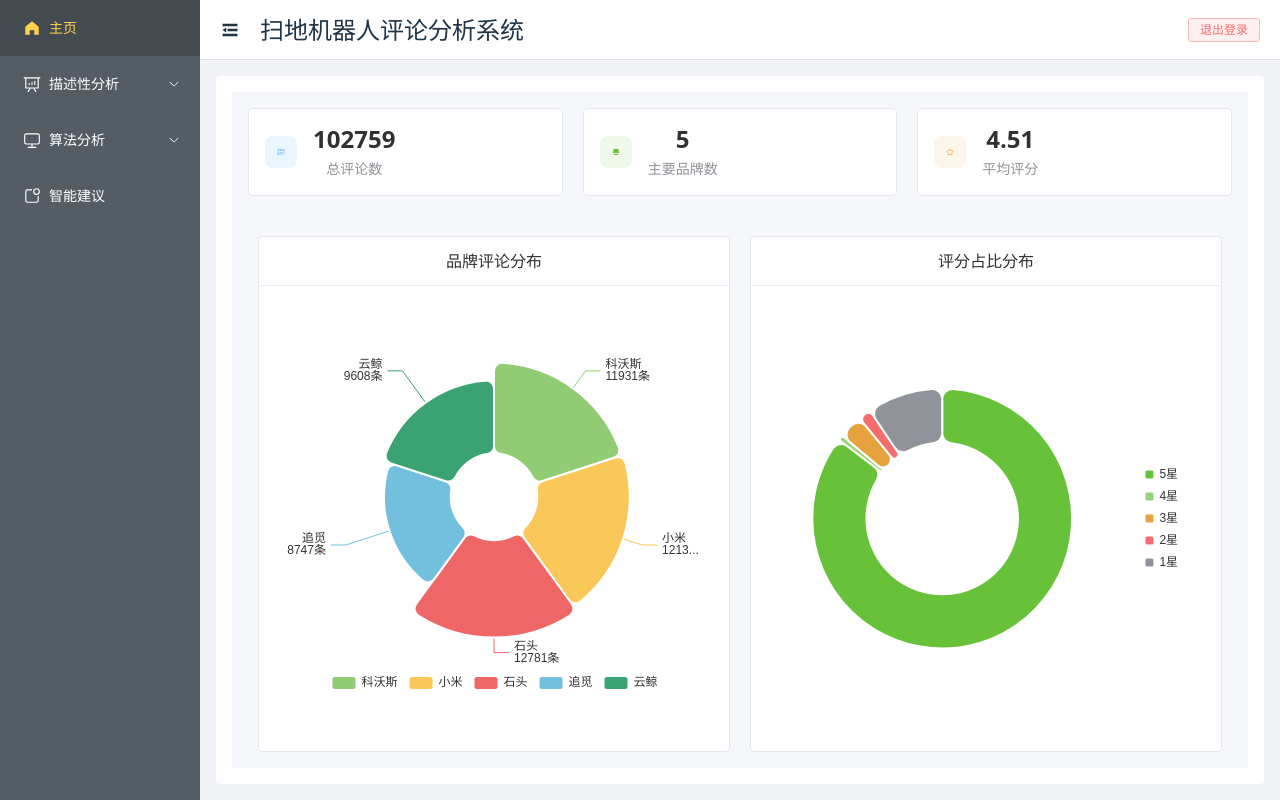
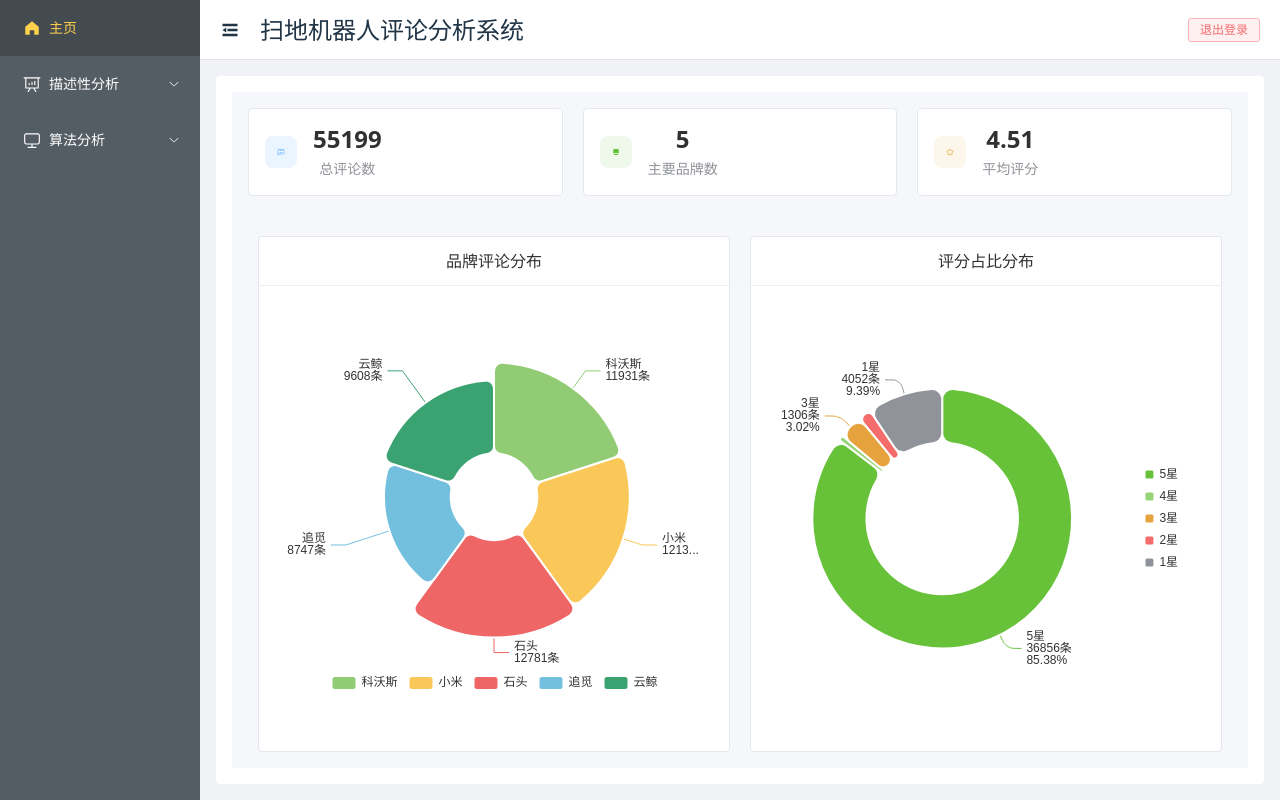
Before and after one commit to ailuete-JX/commentv_system, a Vue app: page / in a window 1280 px wide. Built offline with nearby package versions, Linux system fonts and the light colour scheme; sample sign-in values are in the browser's storage.

Commit message:
文字修改提交

```diff
--- a/src/App.vue
+++ b/src/App.vue
@@ -16,11 +16,9 @@
     '/topics': '2-2',
     '/analysis/product': '2-3',
     '/geographic': '2-4',
-    '/emotion': '2-5',
-    '/analysis/comments': '2-6',
+    '/emotion': '2-5',    '/analysis/comments': '2-6',
     '/algorithm/sentiment-model': '3-1',
-    '/algorithm/clustering': '3-2',
-    '/suggestions': '4'
+    '/algorithm/clustering': '3-2'
   }
   return pathMap[path] || '1'
 }
@@ -30,7 +28,8 @@
 const isCollapse = ref(false)
 const activeIndex = computed(() => getMenuIndexFromPath(route.path))
 
-const handleMenuSelect = (index) => {  switch(index) {
+const handleMenuSelect = (index) => {
+  switch(index) {
     case '1':
       router.push('/')
       break
@@ -57,9 +56,6 @@
       break
     case '3-2':
       router.push('/algorithm/clustering')
-      break
-    case '4':
-      router.push('/suggestions')
       break
   }
 }
@@ -99,9 +95,7 @@
             <el-menu-item index="2-4">地理分布分析</el-menu-item>
             <el-menu-item index="2-5">情感词云图分析</el-menu-item>
             <el-menu-item index="2-6">评论查询</el-menu-item>
-          </el-sub-menu>
-
-          <el-sub-menu index="3">
+          </el-sub-menu>          <el-sub-menu index="3">
             <template #title>
               <el-icon><Monitor /></el-icon>
               <span>算法分析</span>
@@ -109,11 +103,6 @@
             <el-menu-item index="3-1">情感分析模型</el-menu-item>
             <el-menu-item index="3-2">主题聚类分析</el-menu-item>
           </el-sub-menu>
-
-          <el-menu-item index="4">
-            <el-icon><Notification /></el-icon>
-            <template #title>智能建议</template>
-          </el-menu-item>
         </el-menu>
       </el-aside>
 
--- a/src/router/index.js
+++ b/src/router/index.js
@@ -74,17 +74,10 @@
         }
       }
     ]
-  },
-  {
+  },  {
     path: '/algorithm/clustering',
     name: 'TopicsClustering',
     component: () => import('../views/algorithm/TopicsClustering.vue'),
-    meta: { requiresAuth: true }
-  },
-  {
-    path: '/suggestions',
-    name: 'Suggestions',
-    component: () => import('../views/Suggestions.vue'),
     meta: { requiresAuth: true }
   }
 ]
--- a/src/views/Home.vue
+++ b/src/views/Home.vue
@@ -8,7 +8,7 @@
             <div class="overview-item">
               <el-icon class="overview-icon blue-theme"><ChatLineSquare /></el-icon>
               <div class="overview-content">
-                <div class="overview-value">102759</div>
+                <div class="overview-value">55199</div>
                 <div class="overview-label">总评论数</div>
               </div>
             </div>
@@ -134,8 +134,7 @@
         top: 'middle',
         itemWidth: 10,
         itemHeight: 10
-      },
-      series: [
+      },      series: [
         {
           name: '评分占比',
           type: 'pie',
@@ -148,16 +147,24 @@
             borderWidth: 2
           },
           label: {
-            show: false
+            show: true,
+            position: 'outside',
+            formatter: '{b}\n{c}条\n{d}%',
+            textStyle: {
+              fontSize: 12
+            }
           },
           labelLine: {
-            show: false
+            show: true,
+            length: 15,
+            length2: 15,
+            smooth: true
           },
           emphasis: {
             label: {
               show: true,
-              fontSize: '14',
-              formatter: '{b}\n{c}%'
+              fontSize: 14,
+              fontWeight: 'bold'
             }
           },
           data: [
--- a/src/views/Suggestions.vue
+++ /dev/null
@@ -1,266 +0,0 @@
-<template>
-  <div class="suggestions">
-    <h2>智能改进建议</h2>
-    <el-row :gutter="20">
-      <el-col :span="8" v-for="(category, index) in categories" :key="index">
-        <el-card class="summary-card">
-          <template #header>
-            <div class="card-header">
-              <el-icon>
-                <component :is="category.icon"></component>
-              </el-icon>
-              <span>{{ category.name }}</span>
-            </div>
-          </template>
-          <div class="summary-content">
-            <div class="summary-number">{{ category.count }}</div>
-            <div class="summary-text">{{ category.description }}</div>
-            <el-progress
-              :percentage="category.percentage"
-              :color="category.color"
-              :status="category.status"
-            />
-          </div>
-        </el-card>
-      </el-col>
-    </el-row>
-
-    <el-card class="suggestions-card">
-      <template #header>
-        <div class="card-header">
-          <span>详细改进建议</span>
-          <el-radio-group v-model="currentPriority" size="small">
-            <el-radio-button label="high">高优先级</el-radio-button>
-            <el-radio-button label="medium">中优先级</el-radio-button>
-            <el-radio-button label="low">低优先级</el-radio-button>
-          </el-radio-group>
-        </div>
-      </template>
-
-      <el-timeline>
-        <el-timeline-item
-          v-for="item in filteredSuggestions"
-          :key="item.id"
-          :type="item.type"
-          :color="item.color"
-          :timestamp="item.timestamp"
-          placement="top"
-        >
-          <el-card class="suggestion-item">
-            <template #header>
-              <div class="suggestion-header">
-                <h3>{{ item.title }}</h3>
-                <el-tag :type="item.tagType">{{ item.priority }}</el-tag>
-              </div>
-            </template>
-            <div class="suggestion-content">
-              <h4>问题描述：</h4>
-              <p>{{ item.problem }}</p>
-              <h4>改进建议：</h4>
-              <p>{{ item.suggestion }}</p>
-              <h4>预期效果：</h4>
-              <p>{{ item.expected }}</p>
-              <div class="suggestion-stats">
-                <el-tag size="small">关联评论: {{ item.relatedComments }}</el-tag>
-                <el-tag size="small" type="success">支持率: {{ item.supportRate }}</el-tag>
-              </div>
-            </div>
-          </el-card>
-        </el-timeline-item>
-      </el-timeline>
-    </el-card>
-  </div>
-</template>
-
-<script setup>
-import { ref, computed } from 'vue'
-import {
-  Warning,
-  Lightning,
-  Operation
-} from '@element-plus/icons-vue'
-
-const currentPriority = ref('high')
-
-const categories = [
-  {
-    name: '亟待改进',
-    icon: 'Warning',
-    count: 5,
-    description: '需要立即处理的问题',
-    percentage: 70,
-    color: '#F56C6C',
-    status: 'exception'
-  },
-  {
-    name: '建议优化',
-    icon: 'Lightning',
-    count: 8,
-    description: '可以提升用户体验',
-    percentage: 45,
-    color: '#E6A23C',
-    status: 'warning'
-  },
-  {
-    name: '长期规划',
-    icon: 'Operation',
-    count: 6,
-    description: '未来发展方向',
-    percentage: 30,
-    color: '#409EFF',
-    status: ''
-  }
-]
-
-const suggestions = [
-  {
-    id: 1,
-    title: '降低工作噪音',
-    priority: '高优先级',
-    type: 'danger',
-    color: '#F56C6C',
-    tagType: 'danger',
-    timestamp: '2025-05-03',
-    problem: '根据用户反馈，当前机型在工作时噪音较大，特别是在夜间使用时会影响休息。',
-    suggestion: '1. 优化电机设计，采用低噪音电机\n2. 改进隔音材料\n3. 添加智能降噪模式',
-    expected: '降低工作噪音至45分贝以下，提升用户夜间使用体验。',
-    relatedComments: 526,
-    supportRate: '85%'
-  },
-  {
-    id: 2,
-    title: '提升电池续航能力',
-    priority: '高优先级',
-    type: 'danger',
-    color: '#F56C6C',
-    tagType: 'danger',
-    timestamp: '2025-05-03',
-    problem: '大户型清扫时常需要中途充电，影响清扫效率。',
-    suggestion: '1. 升级电池容量\n2. 优化能源管理系统\n3. 添加快速充电功能',
-    expected: '单次充电可完成150平米以上区域的清扫。',
-    relatedComments: 485,
-    supportRate: '82%'
-  },
-  {
-    id: 3,
-    title: '优化导航算法',
-    priority: '中优先级',
-    type: 'warning',
-    color: '#E6A23C',
-    tagType: 'warning',
-    timestamp: '2025-05-03',
-    problem: '在复杂环境下容易迷路，清扫路线不够优化。',
-    suggestion: '1. 升级SLAM算法\n2. 增加深度学习模型\n3. 改进传感器配置',
-    expected: '提高复杂环境下的清扫效率，减少重复清扫。',
-    relatedComments: 342,
-    supportRate: '75%'
-  },
-  {
-    id: 4,
-    title: '增强防缠绕能力',
-    priority: '中优先级',
-    type: 'warning',
-    color: '#E6A23C',
-    tagType: 'warning',
-    timestamp: '2025-05-03',
-    problem: '清扫过程中容易被电线、衣物等缠绕。',
-    suggestion: '1. 改进滚刷设计\n2. 添加防缠绕传感器\n3. 优化脱困算法',
-    expected: '减少90%的缠绕情况，提高清扫可靠性。',
-    relatedComments: 289,
-    supportRate: '73%'
-  },
-  {
-    id: 5,
-    title: '添加远程控制功能',
-    priority: '低优先级',
-    type: 'info',
-    color: '#909399',
-    tagType: 'info',
-    timestamp: '2025-05-03',
-    problem: '用户希望能够远程控制和监控清扫状态。',
-    suggestion: '1. 开发手机APP\n2. 添加摄像头模块\n3. 支持语音控制',
-    expected: '实现远程控制和实时监控功能，提升用户便利性。',
-    relatedComments: 156,
-    supportRate: '68%'
-  }
-]
-
-const filteredSuggestions = computed(() => {
-  const priorityMap = {
-    high: '高优先级',
-    medium: '中优先级',
-    low: '低优先级'
-  }
-  return suggestions.filter(item => item.priority === priorityMap[currentPriority.value])
-})
-</script>
-
-<style scoped>
-.suggestions {
-  padding: 20px;
-}
-
-.summary-card {
-  margin-bottom: 20px;
-}
-
-.card-header {
-  display: flex;
-  align-items: center;
-  gap: 10px;
-}
-
-.summary-content {
-  text-align: center;
-  padding: 20px 0;
-}
-
-.summary-number {
-  font-size: 36px;
-  font-weight: bold;
-  color: #303133;
-  margin-bottom: 10px;
-}
-
-.summary-text {
-  color: #606266;
-  margin-bottom: 15px;
-}
-
-.suggestions-card {
-  margin-top: 20px;
-}
-
-.suggestion-item {
-  margin-bottom: 20px;
-}
-
-.suggestion-header {
-  display: flex;
-  justify-content: space-between;
-  align-items: center;
-}
-
-.suggestion-header h3 {
-  margin: 0;
-}
-
-.suggestion-content {
-  h4 {
-    color: #606266;
-    margin: 15px 0 5px 0;
-  }
-
-  p {
-    margin: 0;
-    color: #303133;
-    line-height: 1.6;
-  }
-}
-
-.suggestion-stats {
-  margin-top: 15px;
-  display: flex;
-  gap: 10px;
-}
-</style>
--- a/src/views/algorithm/SentimentModel.vue
+++ b/src/views/algorithm/SentimentModel.vue
@@ -91,8 +91,7 @@
       orient: 'horizontal',
       top: 25,
       left: 'center'
-    },
-    radar: {
+    },    radar: {
       indicator: metrics.map(name => ({
         name,
         min: 85,
@@ -100,6 +99,11 @@
       })),
       center: ['50%', '55%'],
       radius: '70%',
+      axisName: {
+        color: '#000000',
+        fontSize: 12,
+        padding: [3, 5]
+      },
       splitLine: {
         lineStyle: {
           color: '#ddd'
--- a/src/views/algorithm/TopicsClustering.vue
+++ b/src/views/algorithm/TopicsClustering.vue
@@ -75,12 +75,14 @@
 }
 
 // 添加 CSS 引入
-const loadExternalStyles = () => {
+const loadExternalStyles = (iframeDocument) => {
   const link = document.createElement('link')
   link.rel = 'stylesheet'
   link.type = 'text/css'
   link.href = 'https://cdn.jsdelivr.net/gh/bmabey/pyLDAvis@3.4.0/pyLDAvis/js/ldavis.v1.0.0.css'
-  document.head.appendChild(link)
+  if (iframeDocument) {
+    iframeDocument.head.appendChild(link)
+  }
 }
 
 // 监听选择变化
@@ -99,6 +101,7 @@
     }
 
     const iframeDoc = iframe.contentWindow.document
+    loadExternalStyles(iframeDoc)
     const style = iframeDoc.createElement('style')
 
     // 获取容器尺寸
@@ -172,7 +175,6 @@
 // 组件挂载时初始化
 onMounted(async () => {
   loadExternalScripts()
-  loadExternalStyles()
 
   try {
     const response = await fetch(currentUrl.value)
--- a/src/views/analysis/CommentSearch.vue
+++ b/src/views/analysis/CommentSearch.vue
@@ -70,9 +70,12 @@
         v-loading="loading"
         height="calc(100vh - 220px)"
         size="small"
-      >
-        <el-table-column prop="用户ID" label="用户ID" width="140" />
-        <el-table-column prop="评论时间" label="评论时间" width="140" />
+      >        <el-table-column prop="用户ID" label="用户ID" width="140" />
+        <el-table-column prop="评论时间" label="评论时间" width="140">
+          <template #default="scope">
+            {{ formatExcelDate(scope.row.评论时间) }}
+          </template>
+        </el-table-column>
         <el-table-column prop="评论内容" label="评论内容" min-width="400" show-overflow-tooltip>
           <template #default="scope">
             <div style="white-space: pre-line;">{{ scope.row.评论内容 }}</div>
@@ -115,6 +118,18 @@
 import * as XLSX from 'xlsx'
 import { ElMessage } from 'element-plus'
 import zhCn from 'element-plus/es/locale/lang/zh-cn'
+
+// Excel日期转换函数
+const formatExcelDate = (serialNumber) => {
+  if (!serialNumber) return '-'
+  // Excel的日期是从1900年1月1日开始的序列号
+  const date = new Date((serialNumber - 25569) * 86400 * 1000)
+  const year = date.getFullYear()
+  const month = String(date.getMonth() + 1).padStart(2, '0')
+  const day = String(date.getDate()).padStart(2, '0')
+  return `${year}-${month}-${day}`
+}
+
 //评论数据查询图
 // 日期快捷选项
 const dateShortcuts = [
```
Also changed, not shown: 1 other file (tests, documents, lock files or other folders).
